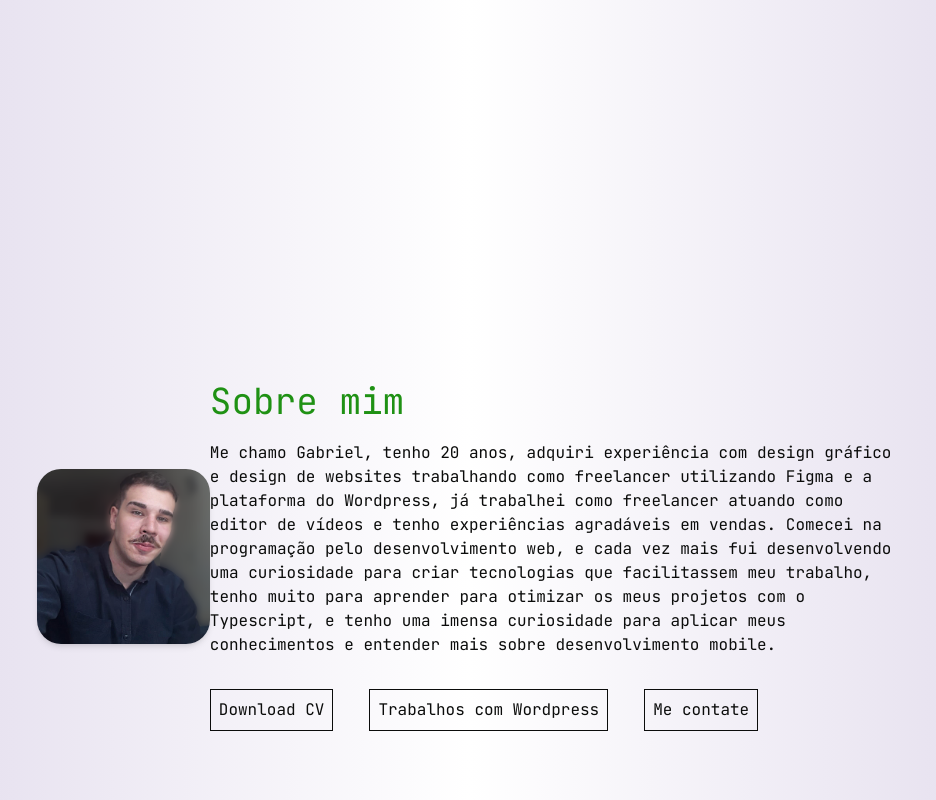
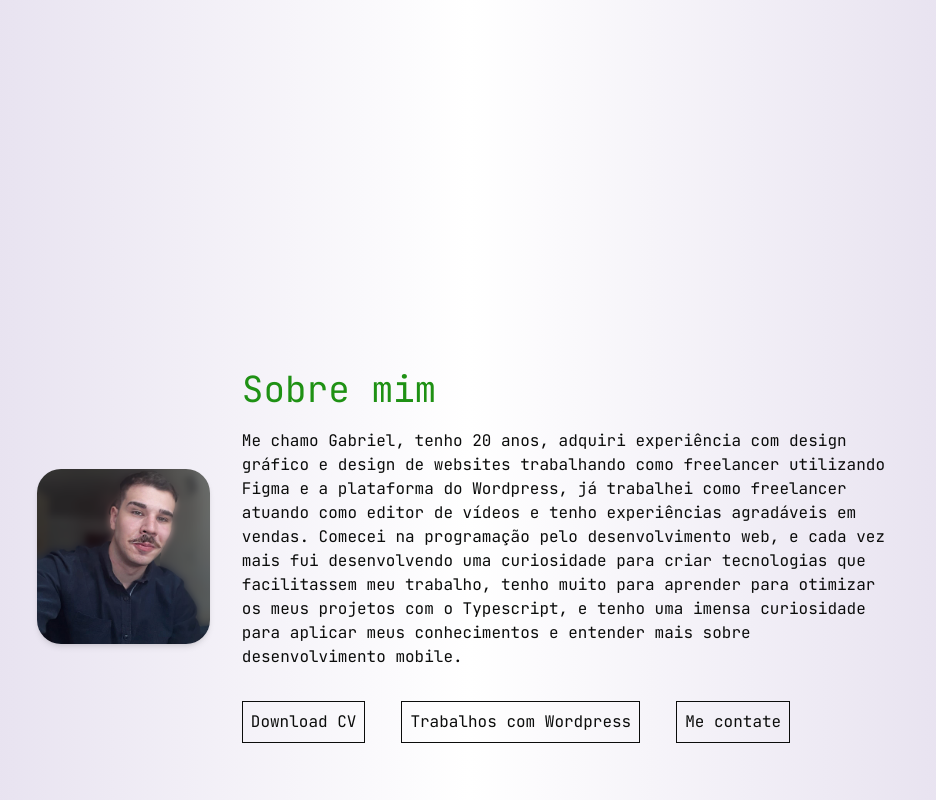
Before and after one commit to Mazzotti1/Portfolio, a React (Vite) app: page / in a window 1280 px wide. Shown: the part 680-1480 px from the top of the page, without its empty margins (171-1107 px from the left). Built offline with nearby package versions, Linux system fonts and the light colour scheme.

Commit message:
Adcionado gap na foto do about

```diff
--- a/src/Components/AboutMe/AboutMe.tsx
+++ b/src/Components/AboutMe/AboutMe.tsx
@@ -13,8 +13,8 @@ export const AboutMe: React.FC<Props> = ({language }) => {
     return(
         <ContainerAbout>
         <div id="About" className=" h-full flex justify-center   ">
-           <div className="pl-52 pr-52 containerResume flex justify-center items-center  " >
-            <img  src={perfil} className=" imgAbout h-1/5 rounded-3xl shadow-md hover:shadow-gray-400  hover:scale-110  transition-all " data-anime="top" />
+           <div className="pl-52 pr-52 containerResume flex justify-center items-center gap-8 " >
+            <img  src={perfil} className=" imgAbout  h-1/5 rounded-3xl shadow-md hover:shadow-gray-400  hover:scale-110  transition-all " data-anime="top" />
 
             <div className=" containerText flex  flex-col">
             <h1 className="text-fonteVerde text-4xl mb-5 ">{language === 'pt' ? pt.TittleAbout : en.TittleAbout}</h1>
```
